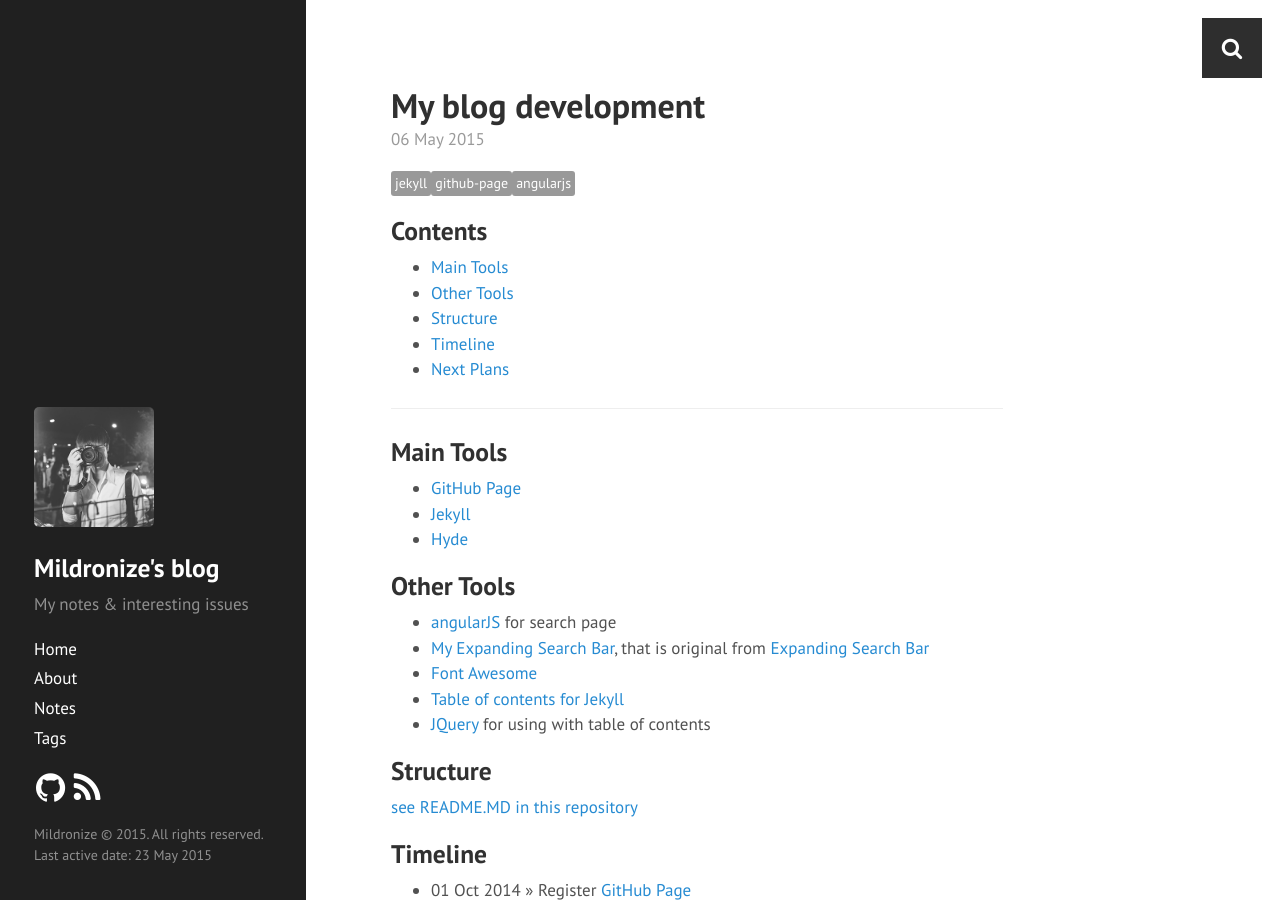
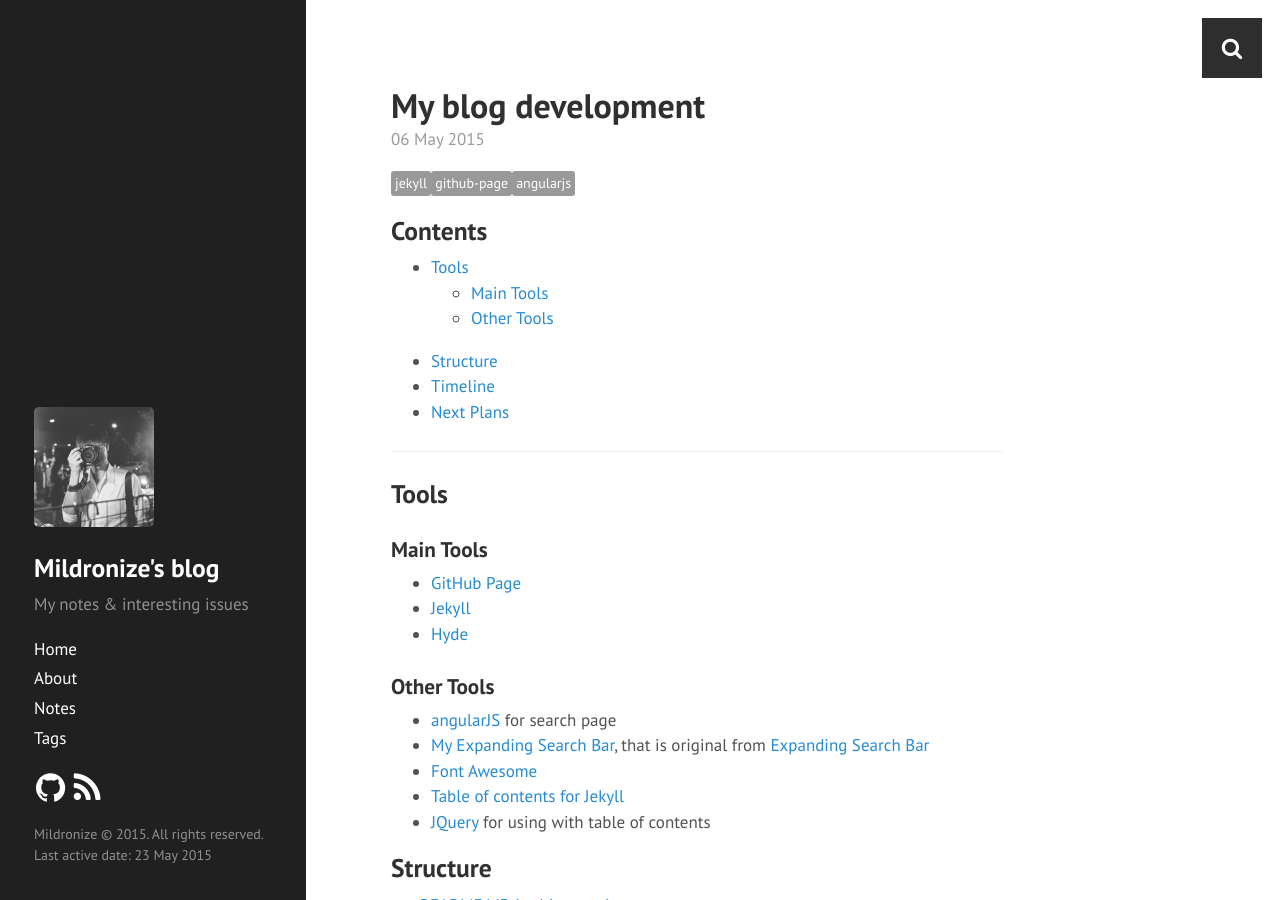
Before and after one commit to mildronize/blog-jekyll, a Jekyll site: the page built from _posts/2015-05-06-my-blog-development.md, in a window 1280 px wide and 900 px high. Built offline with Jekyll 4.4.1, drawn with Linux system fonts in a browser that asks for light colours; Markdown is read by kramdown in place of the engine named in the settings; comment, search, counter and statistics services are not loaded.

Commit message:
Update 2015-05-06-my-blog-development.md

```diff
--- a/_posts/2015-05-06-my-blog-development.md
+++ b/_posts/2015-05-06-my-blog-development.md
@@ -9,12 +9,13 @@
 toc: true
 ---
 
-## Main Tools
+## Tools
+### Main Tools
 - [GitHub Page](https://pages.github.com)
 - [Jekyll](http://jekyllrb.com)
 - [Hyde](http://hyde.getpoole.com/)
 
-## Other Tools
+### Other Tools
 - [angularJS](https://angularjs.org/) for search page
 - [My Expanding Search Bar](https://github.com/mildronize/ExpandingSearchBar), that is original from [Expanding Search Bar](http://tympanus.net/Tutorials/ExpandingSearchBar/)
 - [Font Awesome](http://fontawesome.io)
```
